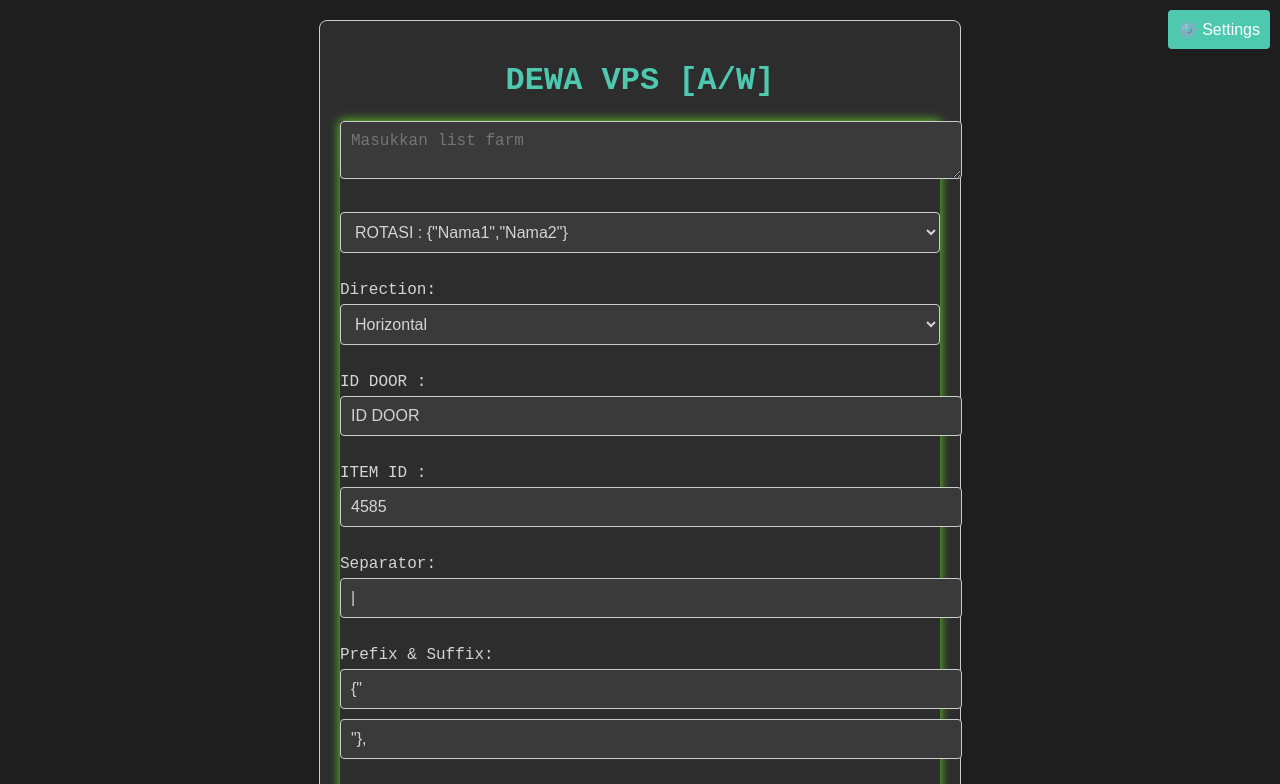
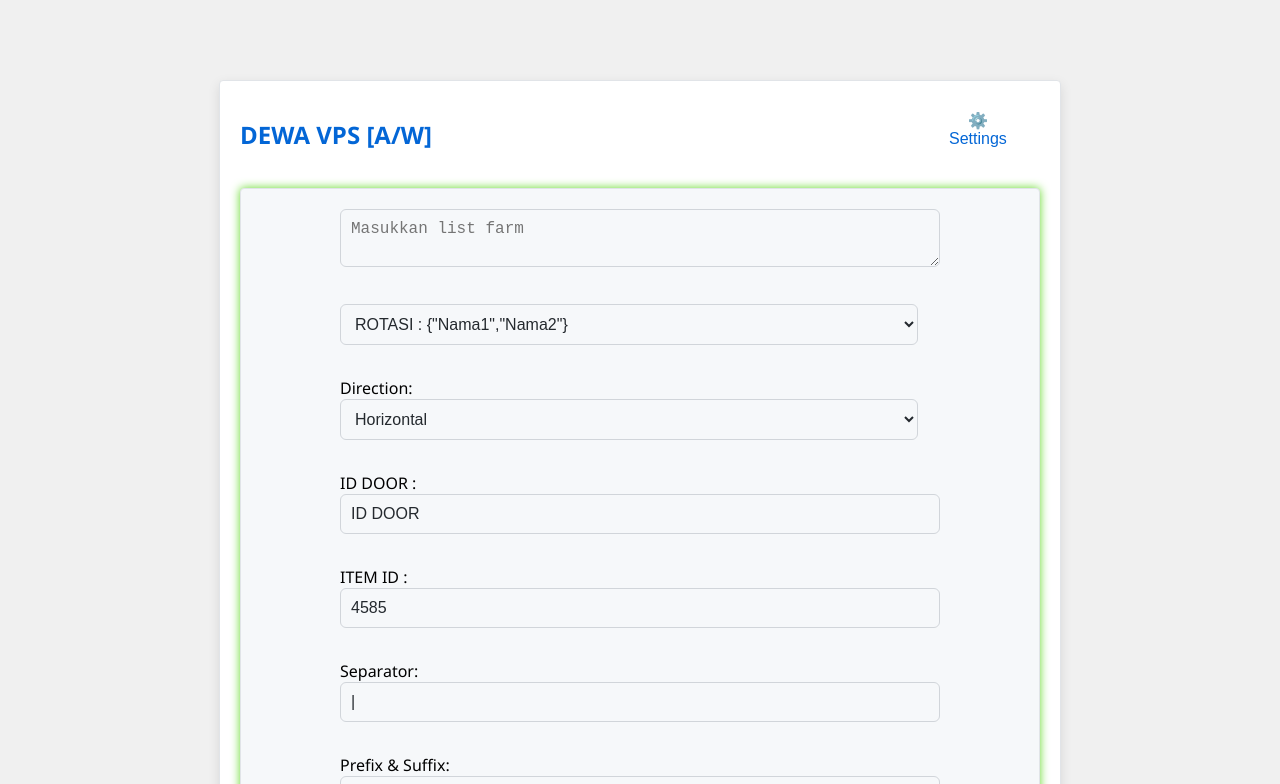
Before and after one commit to DewaRaz/CV-By-DEWA, a plain HTML site: page index.html in a window 1280 px wide. Shown: the top 784 px of the page. Drawn offline with Linux system fonts and the light colour scheme.

Commit message:
Update style.css

```diff
--- a/style.css
+++ b/style.css
@@ -1,71 +1,41 @@
 body {
-    font-family: 'Courier New', Courier, monospace;
-    background-color: #1e1e1e;
-    color: #d4d4d4;
+    font-family: 'Segoe UI', Tahoma, Geneva, Verdana, sans-serif;
+    background-color: #f0f0f0;
     margin: 0;
     padding: 0;
-    background-size: cover;
-    background-position: center;
-}
-
-.vscode-theme {
-    background-color: #1e1e1e;
-    color: #d4d4d4;
 }
 
 .container {
-    max-width: 600px;
-    margin: 20px auto;
+    max-width: 800px;
+    margin: 80px auto;
     padding: 20px;
-    border: 1px solid #cccccc;
-    border-radius: 8px;
-    background-color: #2d2d2d;
+    background-color: #ffffff;
+    border: 1px solid #e1e4e8;
+    border-radius: 4px;
+    box-shadow: 0 4px 12px rgba(0, 0, 0, 0.1);
 }
 
-h1 {
-    text-align: center;
-    color: #4ec9b0;
-}
-
-textarea, select, input[type="text"], button {
-    width: 100%;
-    padding: 10px;
-    font-size: 16px;
-    margin-bottom: 10px;
-    border: 1px solid #cccccc;
-    border-radius: 4px;
-    background-color: #3a3a3a;
-    color: #d4d4d4;
-}
-
-button {
-    background-color: #4ec9b0;
-    color: #ffffff;
-    border: none;
-    cursor: pointer;
-}
-
-button:hover {
-    background-color: #45b09e;
-}
-
-textarea#convertedResult {
-    height: 200px;
-}
-
-label {
-    display: block;
-    margin-bottom: 5px;
-}
-
-.hidden {
-    display: none;
+.header {
+    display: flex;
+    justify-content: space-between;
+    align-items: center;
+    margin-bottom: 20px;
 }
 
 .settings {
-    position: absolute;
-    top: 10px;
-    right: 10px;
+    position: relative;
+}
+
+.settings button {
+    background-color: transparent;
+    border: none;
+    cursor: pointer;
+    font-size: 16px;
+    color: #0366d6;
+}
+
+.settings button:hover {
+    text-decoration: underline;
 }
 
 #settingsPanel {
@@ -73,7 +43,62 @@ label {
     top: 40px;
     right: 10px;
     padding: 10px;
-    background-color: #2d2d2d;
-    border: 1px solid #cccccc;
+    background-color: #ffffff;
+    border: 1px solid #e1e4e8;
+    border-radius: 4px;
+    box-shadow: 0 2px 8px rgba(0, 0, 0, 0.1);
+    z-index: 1000;
+    display: none;
+}
+
+#settingsPanel.active {
+    display: block;
+}
+
+h1 {
+    color: #0366d6;
+    font-size: 24px;
+}
+
+.converter {
+    padding: 20px;
+    background-color: #f6f8fa;
+    border: 1px solid #e1e4e8;
     border-radius: 4px;
 }
+
+.converter-controls {
+    max-width: 600px;
+    margin: 0 auto;
+    position: relative;
+}
+
+textarea, select, input[type="text"], button {
+    width: calc(100% - 22px);
+    padding: 10px;
+    font-size: 16px;
+    margin-bottom: 10px;
+    border: 1px solid #d1d5da;
+    border-radius: 6px;
+    background-color: #f6f8fa;
+    color: #24292e;
+}
+
+button {
+    background-color: #0366d6;
+    color: #ffffff;
+    border: none;
+    cursor: pointer;
+}
+
+button:hover {
+    background-color: #005cc5;
+}
+
+textarea#convertedResult {
+    height: 150px;
+}
+
+.hidden {
+    display: none;
+}
```
